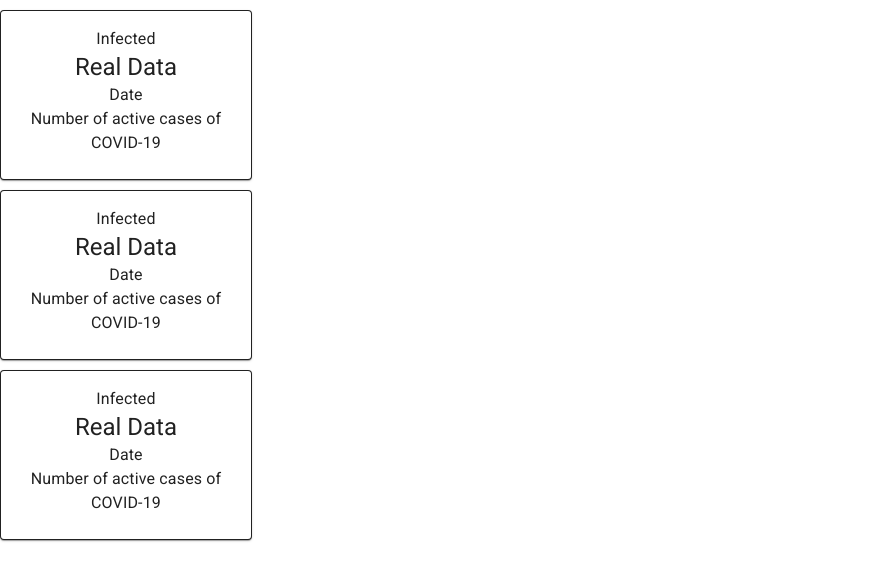
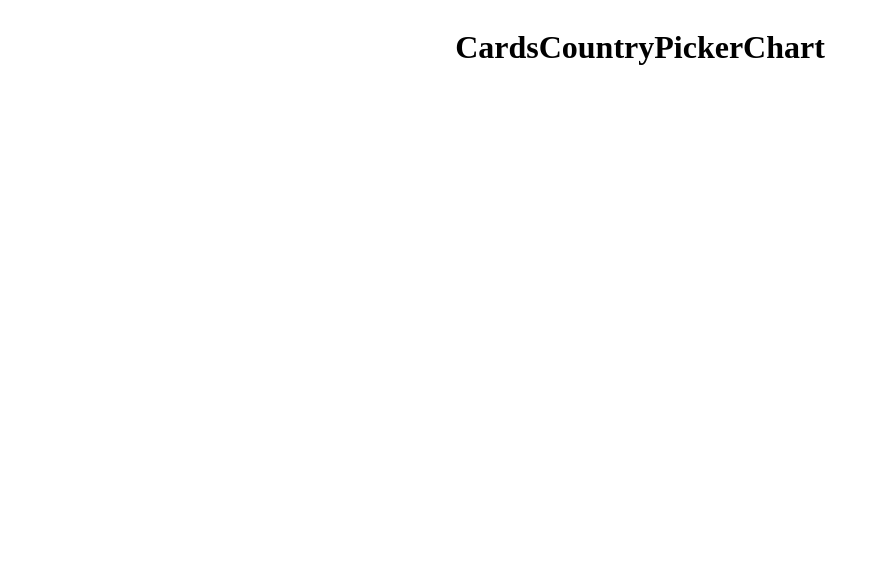
Before and after one commit to TalhaAhmedAI/covid19-tracker-app, a React (Create React App) app: page / in a window 1280 px wide. Shown: the top 580 px of the page, without its empty margins (0-888 px from the left). Built offline with nearby package versions, Linux system fonts and the light colour scheme.

Commit message:
Initialize components
Initialized components for the app & apply some styles to App.js

```diff
--- a/src/App.css
+++ /dev/null
@@ -1,38 +0,0 @@
-.App {
-  text-align: center;
-}
-
-.App-logo {
-  height: 40vmin;
-  pointer-events: none;
-}
-
-@media (prefers-reduced-motion: no-preference) {
-  .App-logo {
-    animation: App-logo-spin infinite 20s linear;
-  }
-}
-
-.App-header {
-  background-color: #282c34;
-  min-height: 100vh;
-  display: flex;
-  flex-direction: column;
-  align-items: center;
-  justify-content: center;
-  font-size: calc(10px + 2vmin);
-  color: white;
-}
-
-.App-link {
-  color: #61dafb;
-}
-
-@keyframes App-logo-spin {
-  from {
-    transform: rotate(0deg);
-  }
-  to {
-    transform: rotate(360deg);
-  }
-}
--- a/src/App.js
+++ b/src/App.js
@@ -1,11 +1,14 @@
 import React from "react";
-import "./App.css";
-import Cards from "./components/cards/cards";
+import styles from "./App.module.css";
+
+import { Cards, Chart, CountryPicker } from "./components";
 
 function App() {
   return (
-    <div className="App">
+    <div className={styles.container}>
       <Cards />
+      <CountryPicker />
+      <Chart />
     </div>
   );
 }
--- /dev/null
+++ b/src/App.module.css
@@ -0,0 +1,9 @@
+body {
+  background-color: rgb(red, green, blue);
+}
+
+.container {
+  display: flex;
+  align-items: center;
+  justify-content: center;
+}
--- a/src/components/cards/cards.css
+++ b/src/components/cards/cards.css
@@ -1,7 +1,28 @@
+.container {
+  display: flex;
+  flex-direction: column;
+  align-items: center;
+  margin: 50px 0;
+}
+
 .card {
-  display: flex;
-  flex-direction: row;
-  max-width: 250px;
-  margin-top: 10px;
-  border: 1px solid;
+  margin: 0 2% !important;
 }
+
+.infected {
+  border-bottom: 10px solid rgba(0, 0, 255, 0.5);
+}
+
+.recovered {
+  border-bottom: 10px solid rgba(0, 255, 0, 0.5);
+}
+
+.deaths {
+  border-bottom: 10px solid rgba(255, 0, 0, 0.5);
+}
+
+@media only screen and (max-width: 770px) {
+  .card {
+    margin: 2% 0 !important;
+  }
+}
--- a/src/components/cards/cards.js
+++ b/src/components/cards/cards.js
@@ -1,42 +1,7 @@
 import React from "react";
-import { Card, Typography, CardContent } from "@material-ui/core";
-import styles from "./cards.css";
 
 const Cards = () => {
-  return (
-    <div>
-      <Card className="card">
-        <CardContent>
-          <Typography>Infected</Typography>
-          <Typography variant="h5" component="h2">
-            Real Data
-          </Typography>
-          <Typography>Date</Typography>
-          <Typography>Number of active cases of COVID-19</Typography>
-        </CardContent>
-      </Card>
-      <Card className="card">
-        <CardContent>
-          <Typography>Infected</Typography>
-          <Typography variant="h5" component="h2">
-            Real Data
-          </Typography>
-          <Typography>Date</Typography>
-          <Typography>Number of active cases of COVID-19</Typography>
-        </CardContent>
-      </Card>
-      <Card className="card">
-        <CardContent>
-          <Typography>Infected</Typography>
-          <Typography variant="h5" component="h2">
-            Real Data
-          </Typography>
-          <Typography>Date</Typography>
-          <Typography>Number of active cases of COVID-19</Typography>
-        </CardContent>
-      </Card>
-    </div>
-  );
+  return <h1> Cards </h1>;
 };
 
 export default Cards;
--- /dev/null
+++ b/src/components/chart/chart.js
@@ -0,0 +1,7 @@
+import React from "react";
+
+const Chart = () => {
+  return <h1> Chart</h1>;
+};
+
+export default Chart;
--- /dev/null
+++ b/src/components/countryPicker/countryPicker.js
@@ -0,0 +1,7 @@
+import React from "react";
+
+const CountryPicker = () => {
+  return <h1> CountryPicker</h1>;
+};
+
+export default CountryPicker;
--- /dev/null
+++ b/src/components/index.js
@@ -0,0 +1,3 @@
+export { default as Cards } from "./cards/cards";
+export { default as Chart } from "./chart/chart";
+export { default as CountryPicker } from "./countryPicker/countryPicker";
--- a/src/index.js
+++ b/src/index.js
@@ -1,11 +1,5 @@
 import React from "react";
 import ReactDOM from "react-dom";
-import "./index.css";
 import App from "./App";
 
-ReactDOM.render(
-  <React.StrictMode>
-    <App />
-  </React.StrictMode>,
-  document.getElementById("root")
-);
+ReactDOM.render(<App />, document.getElementById("root"));
```
Also changed, not shown: src/components/chart/chart.css (added), src/components/countryPicker/countryPicker.css (added).
